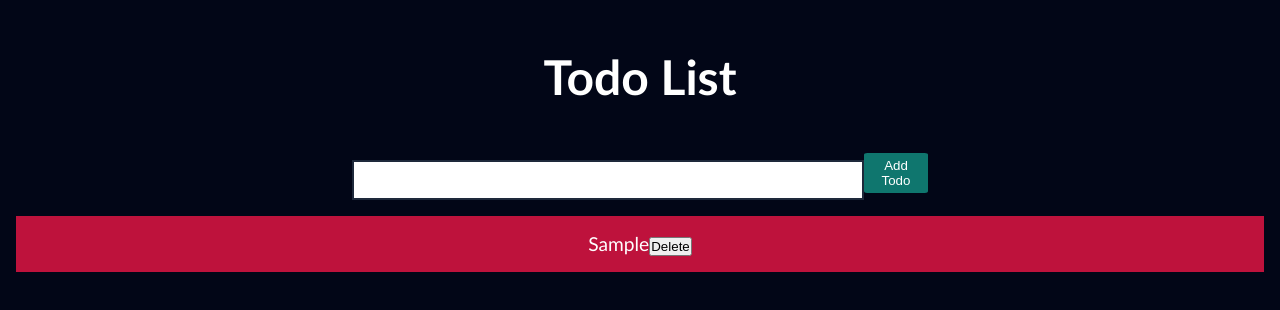
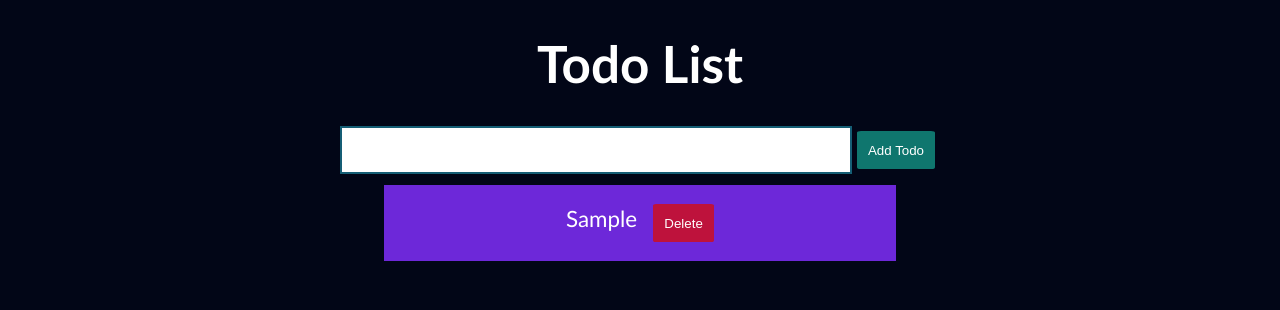
Before and after one commit to elidvenega/react-todolist, a React (Vite) app: page / in a window 1280 px wide. Both pictures are taken after typing "Sample" into the empty fields and a click on the button "Add Todo". Shown: the top 310 px of the page. Built offline with nearby package versions, Linux system fonts and the light colour scheme.

Commit message:
Continued working on react app

```diff
--- a/src/components/TodoList.jsx
+++ b/src/components/TodoList.jsx
@@ -23,8 +23,8 @@ export default function TodoList() {
   }
   return (
     <>
+    <h1>Todo List</h1>
       <div className="container">
-        <h1>Todo List</h1>
         <form>
           <input type="text" value={inputValue} onChange={handleChange} />
           <button className="btn" onClick={handleSubmit}>Add Todo</button>
@@ -33,7 +33,7 @@ export default function TodoList() {
           {todos.map((todo, index) => (
             <li key={uuidv4()}>
               {todo}
-              <button onClick={() => handleDelete(index)}>Delete</button>
+              <button className="del-btn" onClick={() => handleDelete(index)}>Delete</button>
             </li>
           ))}
         </ul>
--- a/src/components/liststyles.css
+++ b/src/components/liststyles.css
@@ -2,18 +2,20 @@
   --button-color: #0f766e;
   --white-color: #fff;
   --delete-button: #be123c;
+  --todo-list-bg-color: #6d28d9;
+  --input-border-color: #155e75;
 }
 
 h1 {
   color: var(--white-color);
   font-size: 2rem;
   text-align: center;
-  padding: 3rem;
-
+  padding: 2rem;
 }
 
 .container {
   text-align: center;
+  align-items: center;
   margin: auto;
 }
 
@@ -23,7 +25,7 @@ h1 {
 }
 
 input {
-  border: 0.15rem solid #1e293b;
+  border: 0.15rem solid var(--input-border-color);
   width: 40%;
   min-height: 4vh;
 }
@@ -33,32 +35,41 @@ input {
   border: none;
   border-radius: 5%;
   color: var(--white-color);
-  padding: 0.3rem;
-  width: 4rem;
+  padding: 0.7rem;
+  margin: 0.3rem;
+}
+
+ul {
+  display: flex;
+  flex-direction: column;
+  align-items: center;
+  justify-content: space-between;
 }
 
 li {
   color: var(--white-color);
-  font-size: 1.2rem;
+  font-size: 1.4rem;
+  text-transform: capitalize;
   list-style: none;
-  padding: 1rem;
-  background-color: var(--delete-button);
-  margin: 1rem;
+  padding: 1.2rem;
+  background-color: var(--todo-list-bg-color);
+  margin: 0.7rem;
+  width: 40%;
 }
 .del-btn {
   background-color: var(--delete-button);
   border: none;
   border-radius: 5%;
   color: var(--white-color);
-  height: 4vh;
-  width: 3rem;
+  padding: 0.7rem;
+  margin: 0 0 0 1rem;
 }
 
 @media (min-width: 900px) {
   h1 {
-    font-size: 3rem;
+    font-size: 3.2rem;
   }
   input {
-    min-height: 5vh;
+    min-height: 6vh;
   }
 }
```
